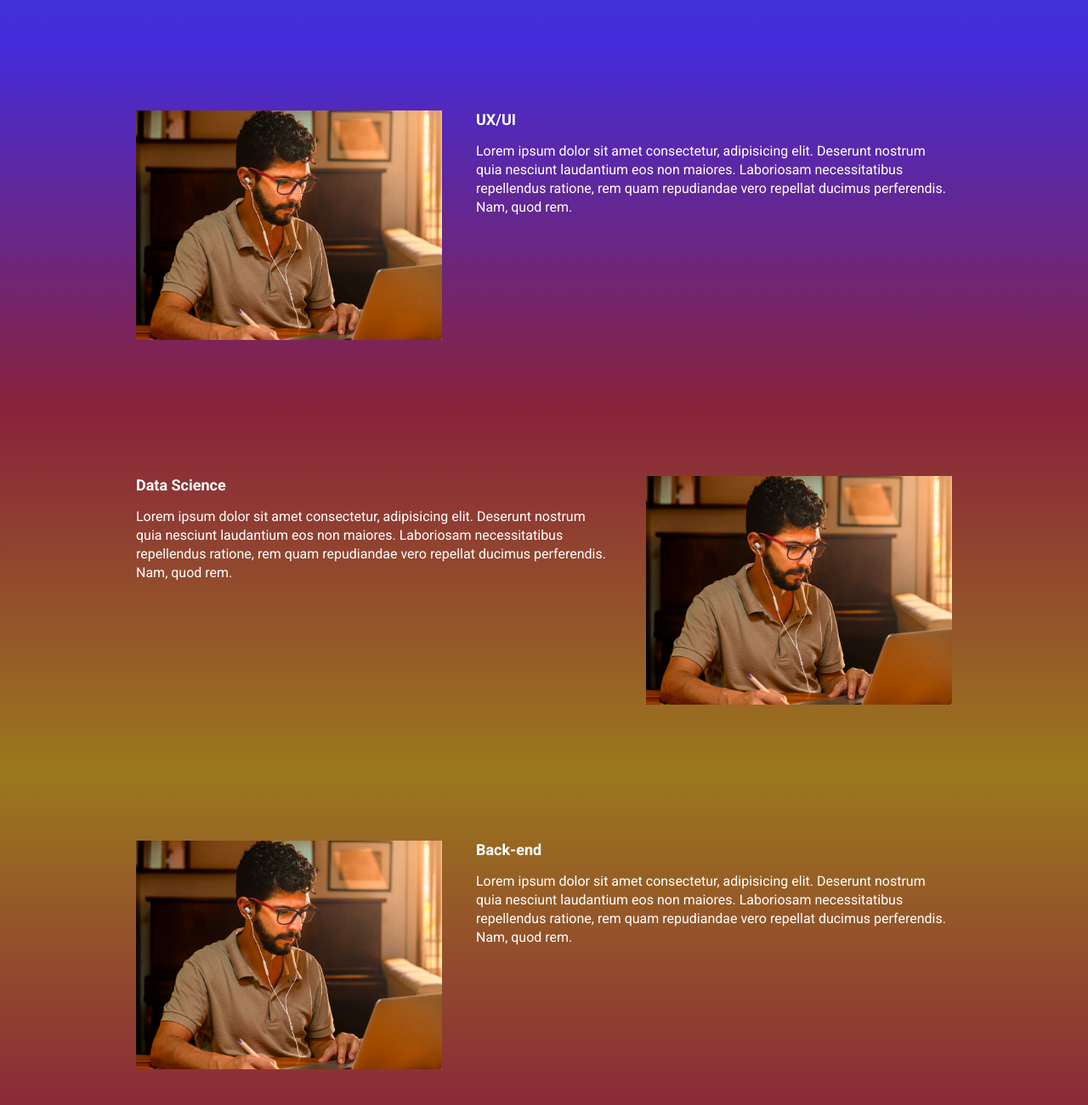
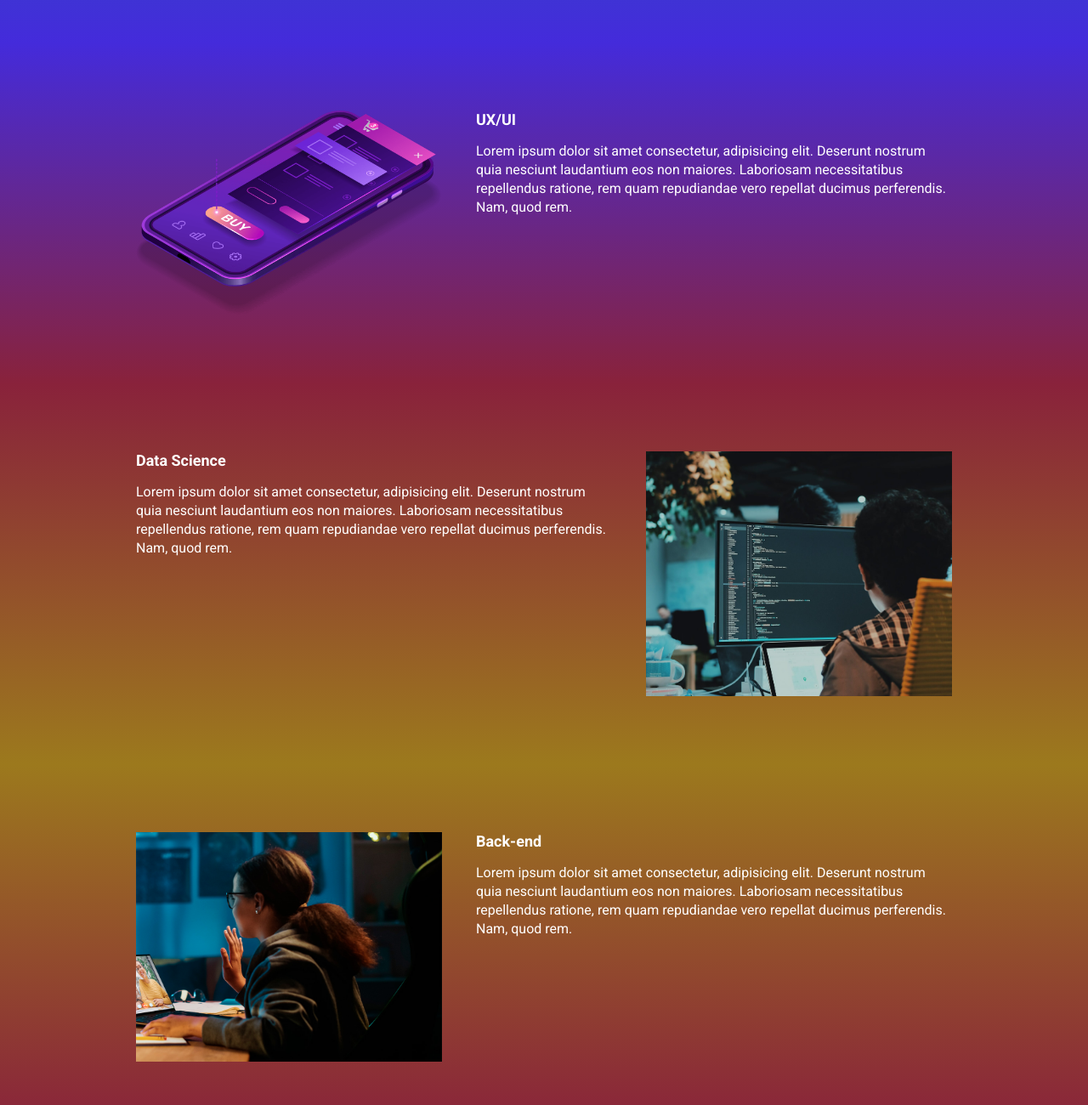
Before and after one commit to Fabricio21dv/ebac_tech_talks, a website built with Parcel: page src/index.html in a window 1280 px wide. Shown: the part 940-2240 px from the top of the page at 85% size. Built offline with nearby package versions, Linux system fonts and the light colour scheme.

Commit message:
atualizando imagens das seções

```diff
--- a/src/index.html
+++ b/src/index.html
@@ -58,7 +58,7 @@
                     Lorem ipsum dolor sit amet consectetur, adipisicing elit. Deserunt nostrum quia nesciunt laudantium eos non maiores. Laboriosam necessitatibus repellendus ratione, rem quam repudiandae vero repellat ducimus perferendis. Nam, quod rem.
                 </p>
             </div>
-            <img class="event__image" src="./images/frontend.png" alt="Front-end">
+            <img class="event__image" src="./images/ui-ux.png" alt="UX/UI">
         </div>
     </section>
     <section class="event event--data-science">
@@ -69,7 +69,7 @@
                     Lorem ipsum dolor sit amet consectetur, adipisicing elit. Deserunt nostrum quia nesciunt laudantium eos non maiores. Laboriosam necessitatibus repellendus ratione, rem quam repudiandae vero repellat ducimus perferendis. Nam, quod rem.
                 </p>
             </div>
-            <img class="event__image" src="./images/frontend.png" alt="Front-end">
+            <img class="event__image" src="./images/data.png" alt="Data science">
         </div>
     </section>
     <section class="event event--backend event--image-left">
@@ -80,7 +80,7 @@
                     Lorem ipsum dolor sit amet consectetur, adipisicing elit. Deserunt nostrum quia nesciunt laudantium eos non maiores. Laboriosam necessitatibus repellendus ratione, rem quam repudiandae vero repellat ducimus perferendis. Nam, quod rem.
                 </p>
             </div>
-            <img class="event__image" src="./images/frontend.png" alt="Front-end">
+            <img class="event__image" src="./images/backend.png" alt="Back-end">
         </div>
     </section>
 
```
